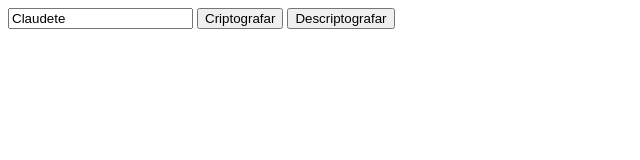
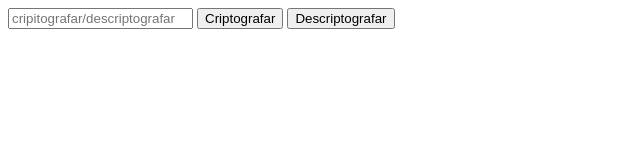
Before and after one commit to Claudete-Almeida/challenge-alura-frontend, a plain HTML site: page index.html in a window 1280 px wide. Shown: the whole page, without its empty margins (0-640 px from the left). Drawn offline with Linux system fonts and the light colour scheme.

Commit message:
removendo value

```diff
--- a/index.html
+++ b/index.html
@@ -7,7 +7,7 @@
 </head>
 <body>
     <div>
-        <input id="input" type="text" value="Claudete" placeholder="cripitografar/descriptografar">
+        <input id="input" type="text" placeholder="cripitografar/descriptografar">
         <button id="btcripto" onclick="cripto()" >Criptografar</button>
         <button id="btdecripto" onclick="decripto()">Descriptografar</button>
     </div>
```
